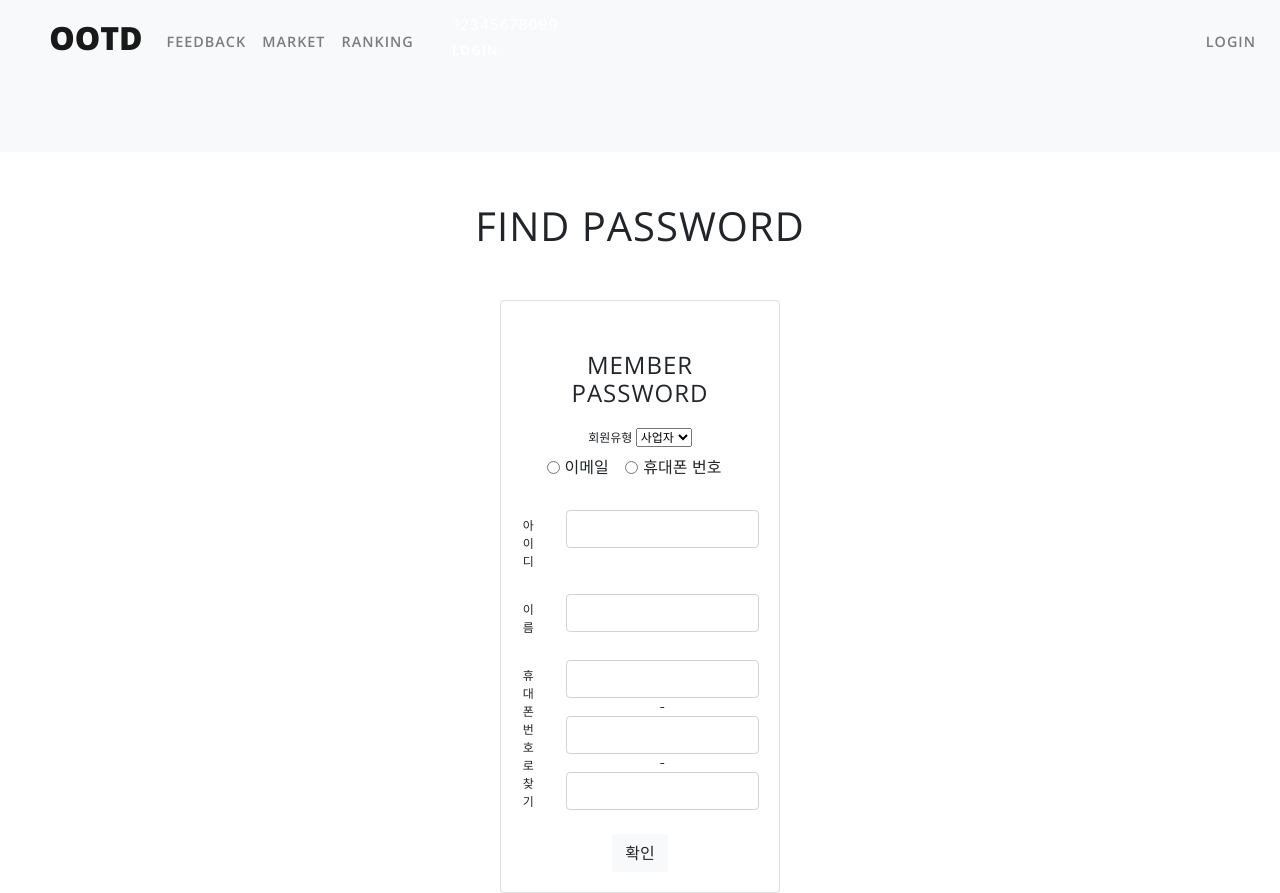
After one commit to mju-likelion/ootd, a Django app: template ootdApp/templates/findpwofphone.html in a window 1280 px wide. The commit adds this page. Run offline with Django 3.2, Linux system fonts and the light colour scheme; the template is opened without the code that fills it, so the values that code supplies are empty; some libraries are stand-ins or nearby versions; some web fonts are replaced.

Commit message:
find id and find pw page

```diff
--- a/my_settings.py
+++ b/my_settings.py
@@ -1,9 +1,9 @@
 DATABASES = {
     'default' : {
         'ENGINE': 'django.db.backends.mysql',
-        'NAME': 'django_insta',
+        'NAME': 'ootd',
         'USER': 'root',
-        'PASSWORD': 'kangsanguk',
+        'PASSWORD': 'dnflwlq1!',
         'HOST': 'localhost',
         'PORT': '3306',
     }
--- a/ootd/urls.py
+++ b/ootd/urls.py
@@ -7,4 +7,9 @@ urlpatterns = [
     path('ranking/', ootdApp.views.ranking, name="ranking"),
     path('login/', ootdApp.views.login, name="login"),
     path('signup/', ootdApp.views.signup, name="signup"),
+    path('findid/', ootdApp.views.findid, name="findid"),
+    path('findidofphone/', ootdApp.views.findidofphone, name="findidofphone"),
+    path('findpw/', ootdApp.views.findpw, name="findpw"),
+    path('findpwofphone/', ootdApp.views.findpwofphone, name="findpwofphone"),
+
 ]
--- /dev/null
+++ b/ootdApp/static/css/findpwofphone.css
@@ -0,0 +1,30 @@
+.find{
+    margin-top: 50px;
+    text-align: center;
+}
+
+.card{
+    margin-top : 50px;
+    margin-right: 500px;
+    margin-left: 500px;
+}
+
+.card-body{
+    margin-top: 30px;
+    text-align: center;
+}
+
+.title{
+    font-size: 24px;
+}
+
+
+.type{
+    margin-top: 20px;
+    font-size: 12px;
+}
+
+.findpw{
+    margin-top: 30px;
+    font-size: 12px;
+}
--- /dev/null
+++ b/ootdApp/templates/findpwofphone.html
@@ -0,0 +1,70 @@
+{% extends 'base.html' %}
+{% block content %}
+{% load static%}
+<!doctype html>
+<html lang="en">
+  <head>
+    <meta charset="utf-8">
+    <!-- Bootstrap core CSS -->
+    <link href="/docs/4.5/dist/css/bootstrap.min.css" rel="stylesheet" integrity="sha384-JcKb8q3iqJ61gNV9KGb8thSsNjpSL0n8PARn9HuZOnIxN0hoP+VmmDGMN5t9UJ0Z" crossorigin="anonymous">
+
+    <!-- Custom styles for this template -->
+    <link rel="stylesheet" type="text/css" href="{% static 'css/findpwofphone.css'%}">
+
+  </head>
+
+  <body>
+    <h1 class="find">FIND PASSWORD</h1>
+    <div class="card">
+        <div class="card-body">
+            <h5 class="title">MEMBER PASSWORD</h5>
+
+            <div class="type">
+                <label for="inputState">회원유형</label>
+                <select id="inputState" class="typeof">
+                  <option selected>개인</option>
+                  <option selected>사업자</option>
+                </select>
+            </div>
+
+            <div class="form-check form-check-inline">
+                <input class="form-check-input" type="radio" name="select" id="inlineRadio1" value="option1">
+                <label class="form-check-label" for="inlineRadio1">이메일</label>
+            </div>
+
+            <div class="form-check form-check-inline">
+            <input class="form-check-input" type="radio" name="select" id="inlineRadio2" value="option2" onclick="{% url 'findidofphone' %}">
+                <label class="form-check-label" for="inlineRadio2">휴대폰 번호</label>
+            </div>
+
+            <form action="find" method="get" class="findpw">
+                <div class="form-group row">
+                    <label for="inputname" class="col-sm-2 col-form-label">아이디</label>
+                    <div class="col-sm-10">
+                      <input type="text" class="form-control" id="inputid">
+                    </div>
+                </div>
+
+                <div class="form-group row">
+                    <label for="inputname" class="col-sm-2 col-form-label">이름</label>
+                    <div class="col-sm-10">
+                      <input type="text" class="form-control" id="inputname">
+                    </div>
+                </div>
+
+                <div class="form-group row">
+                    <label for="inputemail" class="col-sm-2 col-form-label">휴대폰 번호로 찾기</label>
+                    <div class="col-sm-10">
+                        <input type="phone" class="form-control" id="phone1">-
+                        <input type="phone" class="form-control" id="phone2">-
+                        <input type="phone" class="form-control" id="phone3">
+                    </div>
+                </div>
+            </form>
+
+            <a href="#"><button class="btn btn-light" type="button">확인</button></a>
+        </div>
+      </div>
+</body>
+</html>
+{% endblock %}
--- a/ootdApp/templates/login.html
+++ b/ootdApp/templates/login.html
@@ -20,9 +20,9 @@
             <h5>Member Login</h5>
             <div class="findAccount">
                 <h7>Find</h7>
-                <h7><a id="findid" href="#">ID</a></h7>
+                <h7><a id="findid" href="{% url 'findid' %}">ID</a></h7>
                 <h7>/</h7>
-                <h7><a id="findpw" href="#">PW</a></h7>
+                <h7><a id="findpw" href="{% url 'findpw' %}">PW</a></h7>
             </div>
             <hr style="border: solid 0.5px lightgray;">
 
```
Also changed, not shown: ootdApp/static/css/findid.css (added, +30 -0 lines), ootdApp/static/css/findidofphone.css (added, +30 -0 lines), ootdApp/static/css/findpw.css (added, +30 -0 lines), ootdApp/templates/findid.html (added, +61 -0 lines), ootdApp/templates/findidofphone.html (added, +63 -0 lines), ootdApp/templates/findpw.html (added, +68 -0 lines), ootdApp/views.py (+12 -0 lines).
